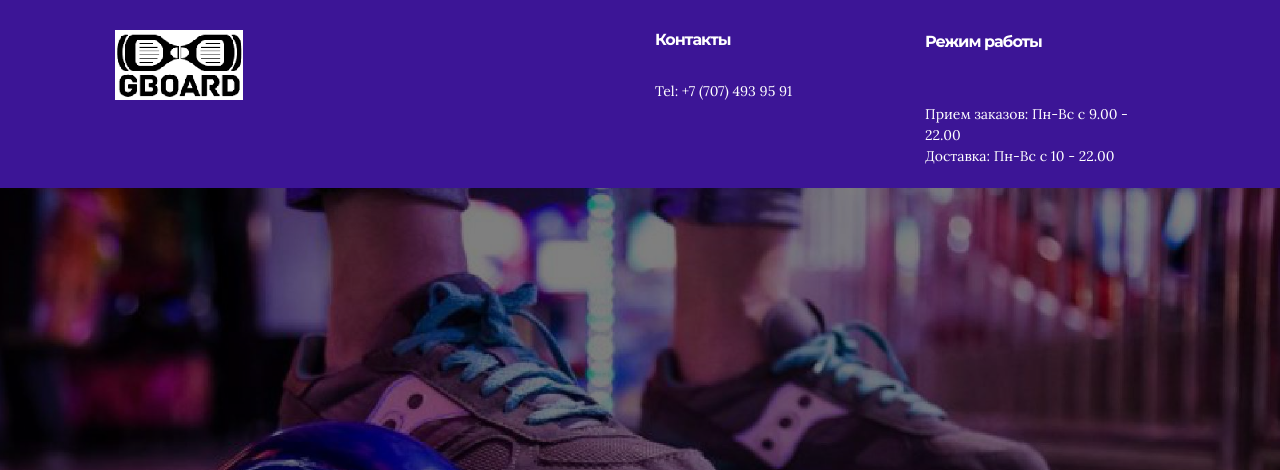
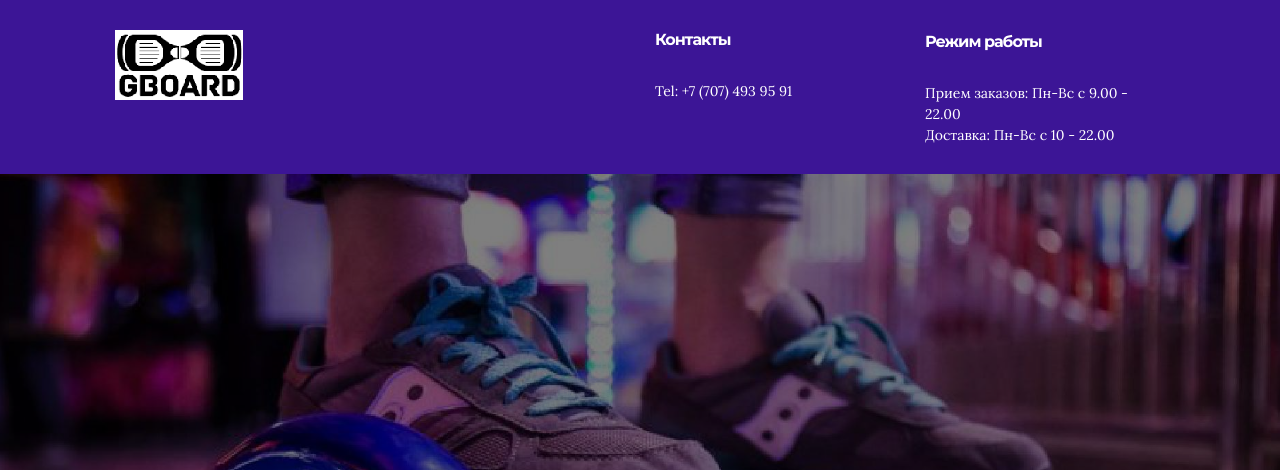
Before and after one commit to amadeus777/smartbalance, a plain HTML site: page index.html in a window 1280 px wide. Shown: the top 470 px of the page. Drawn offline with Linux system fonts and the light colour scheme; files whose address does not match are found by name.

Commit message:
create github pages

```diff
--- a/index.html
+++ b/index.html
@@ -39,8 +39,7 @@
                 <p><strong>Контакты</strong><br><strong><br></strong>Tel: +7 (707) 493 95 91&nbsp;<br><br><br></p>
             </div>
             <div class="mbr-footer-content col-xs-12 col-md-3">
-                <p><font face="Montserrat, sans-serif" size="3"><span style="letter-spacing: -1px; line-height: 20px;"><strong>Режим работы</strong></span></font><br>
-<a class="text-primary" href="https://mobirise.com/"><br></a><a class="text-white" href="https://mobirise.com/">П</a>рием заказов: Пн-Вс с 9.00 - 22.00<br>
+                <p><font face="Montserrat, sans-serif" size="3"><span style="letter-spacing: -1px; line-height: 20px;"><strong>Режим работы</strong></span></font><br><a class="text-white" href="https://mobirise.com/">П</a>рием заказов: Пн-Вс с 9.00 - 22.00<br>
 <a class="text-white" href="https://mobirise.com/mobirise-free-win.zip">Д</a>оставка: Пн-Вс с 10 - 22.00<br><br></p>
             </div>
 
@@ -48,7 +47,7 @@
     </div>
 </section>
 
-<section class="engine"><a rel="external" href="https://mobirise.com">Web Site Maker</a></section><section class="mbr-section mbr-section-hero mbr-section-full mbr-parallax-background mbr-section-with-arrow" id="header4-0" style="background-image: url(assets/images/giroskutery-2000x1167.jpg);">
+<section class="engine"><a rel="external" href="https://mobirise.com">https://mobirise.com/</a></section><section class="mbr-section mbr-section-hero mbr-section-full mbr-parallax-background mbr-section-with-arrow" id="header4-0" style="background-image: url(assets/images/giroskutery-2000x1167.jpg);">
 
     <div class="mbr-overlay" style="opacity: 0.5; background-color: rgb(0, 0, 0);"></div>
 
```
Also changed, not shown: order.html (+2 -3 lines), tovar.html (+2 -3 lines), 1 other file.
